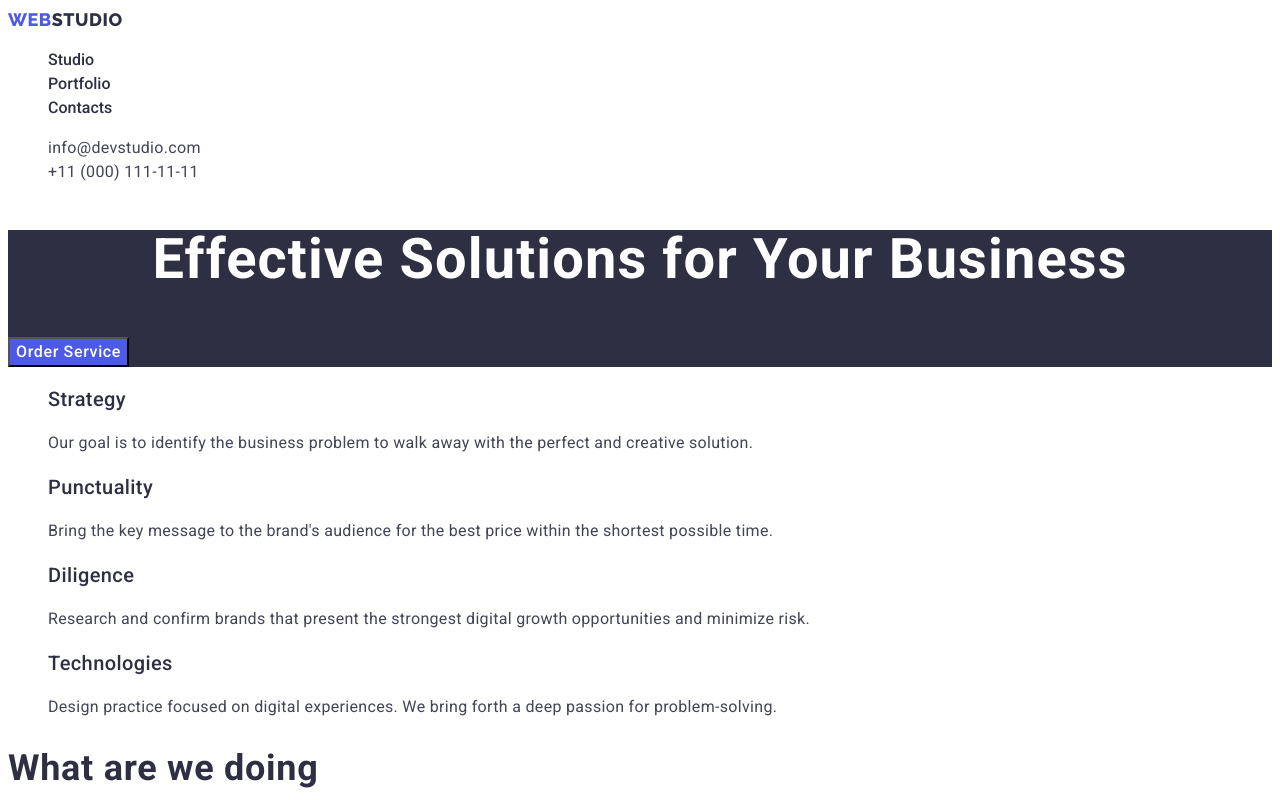
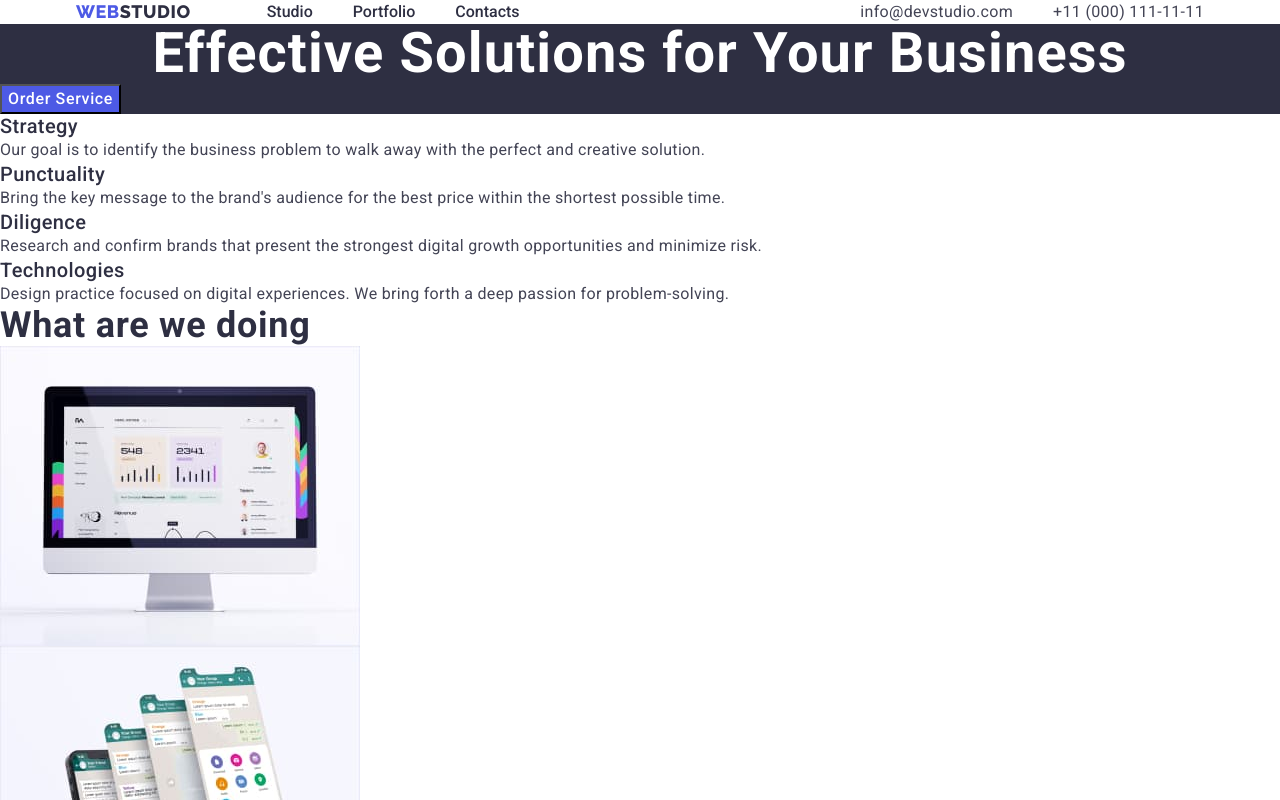
Before and after one commit to foton-1/goit-markup-hw-03, a plain HTML site: page index.html in a window 1280 px wide. Shown: the top 800 px of the page. Drawn offline with nearby package versions, Linux system fonts and the light colour scheme.

Commit message:
ДЗ-3: + header
Зробив хедер по ДЗ-3

```diff
--- a/css/styles.css
+++ b/css/styles.css
@@ -1,25 +1,85 @@
 :root {
-  --main-title-color: #2E2F42;
+  --main-title-color: #2e2f42;
   --second-title-color: #434455;
-  --akcent-color: #404BBF;
-  --color-theme-dark: #FFFFFF;
-  --theme-dark: #4D5AE5;
-  --logo-color-light: #F4F4FD;
-  --text-color-light: #E7E9FC;
+  --akcent-color: #404bbf;
+  --color-theme-dark: #ffffff;
+  --theme-dark: #4d5ae5;
+  --logo-color-light: #f4f4fd;
+  --text-color-light: #e7e9fc;
   --typical-lh: 1.5;
-  --typical-ls: 0.02em
+  --typical-ls: 0.02em;
 }
 
 .list {
   list-style: none;
 }
+
 .link {
   text-decoration: none;
 }
 body {
   font-family: 'Roboto', sans-serif;
-  }
+}
 
+/*--Reset settings--*/
+h1,
+h2,
+h3,
+p {
+  margin-top: 0;
+  margin-bottom: 0;
+}
+
+ul,
+ol {
+  margin-top: 0;
+  margin-bottom: 0;
+  padding-left: 0;
+}
+
+img {
+  display: block;
+}
+
+button {
+  cursor: pointer;
+}
+
+address {
+  font-style: normal;
+}
+/*--contanair--*/
+.container {
+  width: 1158px;
+  margin-left: auto;
+  margin-right: auto;
+  padding-left: 15px;
+  padding-right: 15px;
+}
+.header-container {
+  display: flex;
+  align-items: center;
+  justify-content: space-between;
+}
+.header-list {
+  display: flex;
+}
+
+.header-address-list {
+  display: flex;
+}
+
+.header-list-item:not(:last-child) {
+  margin-right: 40px;
+}
+
+.header-address {
+  margin-left: auto;
+}
+
+.header-address-item:not(:last-child) {
+  margin-right: 40px;
+}
 /*-----------------------COMPONENTS----------------*/
 .section-title {
   font-size: 36px;
@@ -47,8 +107,14 @@ body {
   letter-spacing: 0.03em;
   text-transform: uppercase;
 }
-.logo-theme-light { color: var(--main-title-color); }
-.logo-theme-dark { color: var(--logo-color-light); }
+.logo-theme-light {
+  color: var(--main-title-color);
+
+  margin-right: 76px;
+}
+.logo-theme-dark {
+  color: var(--logo-color-light);
+}
 .visually-hidden {
   position: absolute;
   width: 1px;
@@ -62,8 +128,13 @@ body {
   clip: rect(0 0 0 0);
   overflow: hidden;
 }
-span.akcent {color: var(--theme-dark);}
+span.akcent {
+  color: var(--theme-dark);
+}
 /*=====================\COMPONENTS==================*/
+/*.header {
+  background-color: teal;
+}
 /*------------------HEADER-------------------*/
 .header-link {
   font-weight: 500;
@@ -71,30 +142,41 @@ span.akcent {color: var(--theme-dark);}
   line-height: var(--typical-lh);
   color: var(--main-title-color);
 }
-.header-link:hover, .header-link:focus { color: var(--akcent-color) ; }
-.header-mail, .header-tel {
-  font-style: normal;
+.header-link:hover,
+.header-link:focus {
+  color: var(--akcent-color);
+}
+.header-mail,
+.header-tel {
   line-height: var(--typical-lh);
   letter-spacing: var(--typical-ls);
   color: var(--second-title-color);
 }
-.header-mail:hover, .header-mail:focus { color: var(--akcent-color); }
-.header-tel:hover, .header-tel:focus { color: var(--akcent-color); }
+.header-mail:hover,
+.header-mail:focus {
+  color: var(--akcent-color);
+}
+.header-tel:hover,
+.header-tel:focus {
+  color: var(--akcent-color);
+}
 
 /*=====================/HEADER==================*/
 /*-------------TEAM---------*/
-.team {background-color: var(--logo-color-light);}
+.team {
+  background-color: var(--logo-color-light);
+}
 /*============/TEAM=========*/
 /*-------------------HERO------------------*/
-.hero {background-color: var(--main-title-color);}
+.hero {
+  background-color: var(--main-title-color);
+}
 .hero-title {
-
   font-size: 56px;
   line-height: 1.07;
   letter-spacing: var(--typical-ls);
   text-align: center;
   color: var(--color-theme-dark);
-
 }
 .hero-btn {
   font-family: inherit;
@@ -104,15 +186,18 @@ span.akcent {color: var(--theme-dark);}
   letter-spacing: 0.04em;
   color: var(--color-theme-dark);
   background-color: var(--theme-dark);
-
-  cursor: pointer;
 }
 
-.hero-btn:hover, .hero-btn:focus { background-color: var(--akcent-color); }
+.hero-btn:hover,
+.hero-btn:focus {
+  background-color: var(--akcent-color);
+}
 
 /*=====================/HERO==================*/
 /*------------------FOOTER-----------------*/
-.footer {background-color: var(--main-title-color);}
+.footer {
+  background-color: var(--main-title-color);
+}
 .footer-text {
   line-height: var(--typical-lh);
   letter-spacing: var(--typical-ls);
@@ -128,10 +213,11 @@ span.akcent {color: var(--theme-dark);}
   font-weight: 500;
   letter-spacing: 0.04em;
   line-height: var(--typical-lh);
-
-  cursor: pointer;
 }
-.filter-btn:hover, .filter-btn:focus { background-color: var(--akcent-color); color: #FFFFFF; }
-
+.filter-btn:hover,
+.filter-btn:focus {
+  background-color: var(--akcent-color);
+  color: #ffffff;
+}
 
 /*=====================/PORTFOLIO==================*/
--- a/index.html
+++ b/index.html
@@ -5,6 +5,13 @@
     <meta http-equiv="X-UA-Compatible" content="IE=edge" />
     <meta name="viewport" content="width=device-width, initial-scale=1.0" />
     <title>WebStudio</title>
+    <link
+      rel="stylesheet"
+      href="https://cdnjs.cloudflare.com/ajax/libs/modern-normalize/1.1.0/modern-normalize.min.css"
+      integrity="sha512-wpPYUAdjBVSE4KJnH1VR1HeZfpl1ub8YT/NKx4PuQ5NmX2tKuGu6U/JRp5y+Y8XG2tV+wKQpNHVUX03MfMFn9Q=="
+      crossorigin="anonymous"
+      referrerpolicy="no-referrer"
+    />
     <link rel="preconnect" href="https://fonts.googleapis.com" />
     <link rel="preconnect" href="https://fonts.gstatic.com" crossorigin />
     <link
@@ -15,6 +22,7 @@
   </head>
   <body>
     <header class="header">
+      <div class="container header-container">
         <a class="logo logo-theme-light link">
           <span class="akcent">web</span>studio
         </a>
@@ -24,7 +32,9 @@
               <a class="header-link link" href="./index.html"> Studio </a>
             </li>
             <li class="header-list-item">
-            <a class="header-link link" href="./portfolio.html"> Portfolio </a>
+              <a class="header-link link" href="./portfolio.html">
+                Portfolio
+              </a>
             </li>
             <li class="header-list-item">
               <a class="header-link link" href=""> Contacts </a>
@@ -45,6 +55,7 @@
             </li>
           </ul>
         </address>
+      </div>
     </header>
     <main>
       <!--Герой-->
```
Also changed, not shown: portfolio.html (+4 -0 lines). Lines whose indentation alone changed are shown as unchanged.
